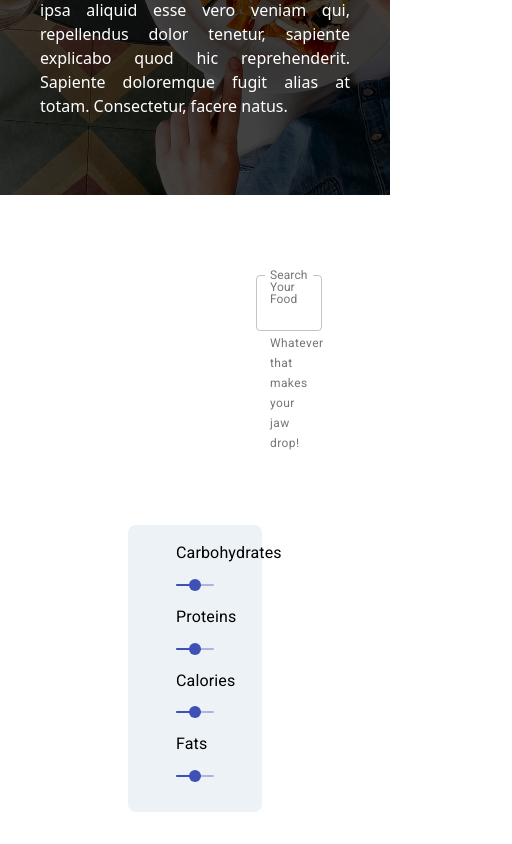
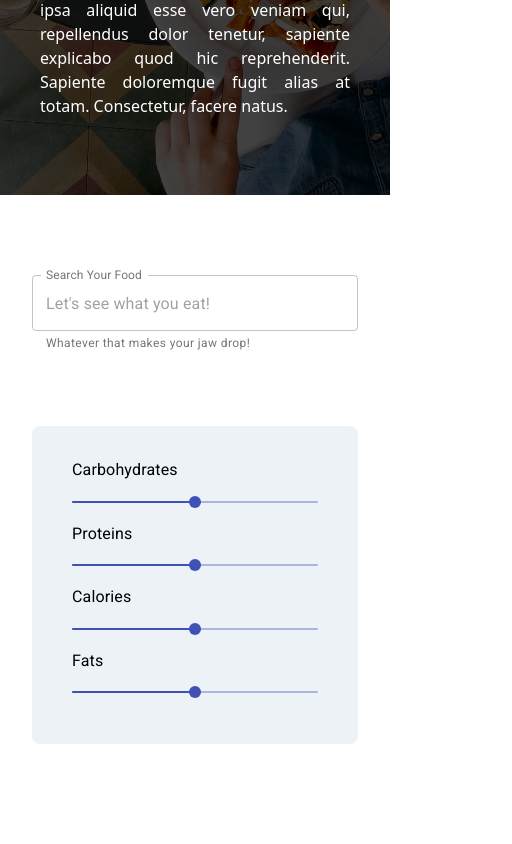
Before and after one commit to heytulsiprasad/foodies, a React (Create React App) app: page / in a window 390 px wide. Shown: the part 649-1493 px from the top of the page, 512 px wide, since content can reach past the window. After the commit the page ends 1425 px from the top, so only its background shows below. Built offline with nearby package versions, Linux system fonts and the light colour scheme.

Commit message:
:iphone: add responsiveness to search and filters

```diff
--- a/src/components/Filters/Filters.js
+++ b/src/components/Filters/Filters.js
@@ -32,9 +32,9 @@ class Filters extends Component {
 
     render() {
         return (
-            <div className="container mx-auto px-32">
-                <div className="mx-auto rounded-lg mb-8 p-4 bg-gray-200 h-auto w-full flex md:flex-row sm:flex-col">
-                    <div className="w-full px-8 md:px-8 md:py-8 sm:py-0">
+            <div className="container mx-auto px-32 md:px-16 sm:px-8">
+                <div className="mx-auto rounded-lg mb-8 p-8 bg-gray-200 h-auto w-full flex md:flex-row md:flex-col">
+                    <div className="w-full px-4 sm:px-2 md:py-0">
                         <Filter
                             handler={this.updateCarb}
                             nutrient="Carbohydrates"
@@ -44,7 +44,7 @@ class Filters extends Component {
                             nutrient="Proteins"
                         />
                     </div>
-                    <div className="w-full px-8 md:px-8 md:py-8 sm:py-0">
+                    <div className="w-full px-4 sm:px-2 md:py-0">
                         <Filter
                             handler={this.updateCalorie}
                             nutrient="Calories"
--- a/src/components/SearchBox/SearchBox.js
+++ b/src/components/SearchBox/SearchBox.js
@@ -5,7 +5,7 @@ import "../../tailwind.generated.css";
 class SearchBox extends Component {
     render() {
         return (
-            <form className="my-16 px-64" autoComplete="off">
+            <form className="my-16 px-32 md:px-16 sm:px-8" autoComplete="off">
                 <TextField
                     id="outlined-full-width"
                     label="Search Your Food"
```
